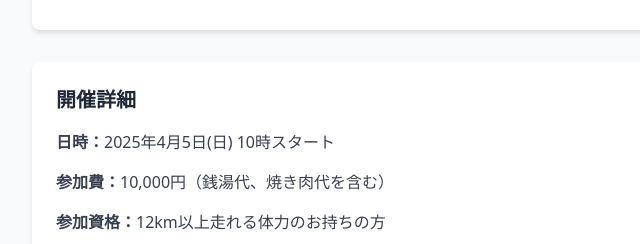
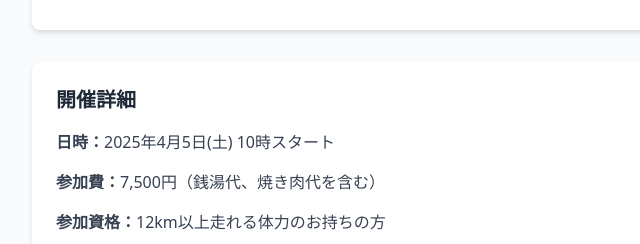
Before and after one commit to KAMEchan01/kyoto-maranic202504, a plain HTML site: page index.html in a window 1280 px wide. Shown: the part 1060-1304 px from the top of the page, 176-816 px from the left. Drawn offline with nearby package versions, Linux system fonts and the light colour scheme.

Commit message:
Update index.html 日にち、金額修正

```diff
--- a/index.html
+++ b/index.html
@@ -47,8 +47,8 @@
         <section class="bg-white rounded-lg shadow-md p-6 mb-8">
             <h2 class="text-xl font-bold text-gray-800 mb-4">開催詳細</h2>
             <div class="space-y-4 text-gray-700">
-                <p><span class="font-semibold">日時：</span>2025年4月5日(日) 10時スタート</p>
-                <p><span class="font-semibold">参加費：</span>10,000円（銭湯代、焼き肉代を含む）</p>
+                <p><span class="font-semibold">日時：</span>2025年4月5日(土) 10時スタート</p>
+                <p><span class="font-semibold">参加費：</span>7,500円（銭湯代、焼き肉代を含む）</p>
                 <p><span class="font-semibold">参加資格：</span>12km以上走れる体力のお持ちの方</p>
                 <p><span class="font-semibold">定員：</span>10名（定員になり次第締め切らせていただきます）</p>
             </div>
```
